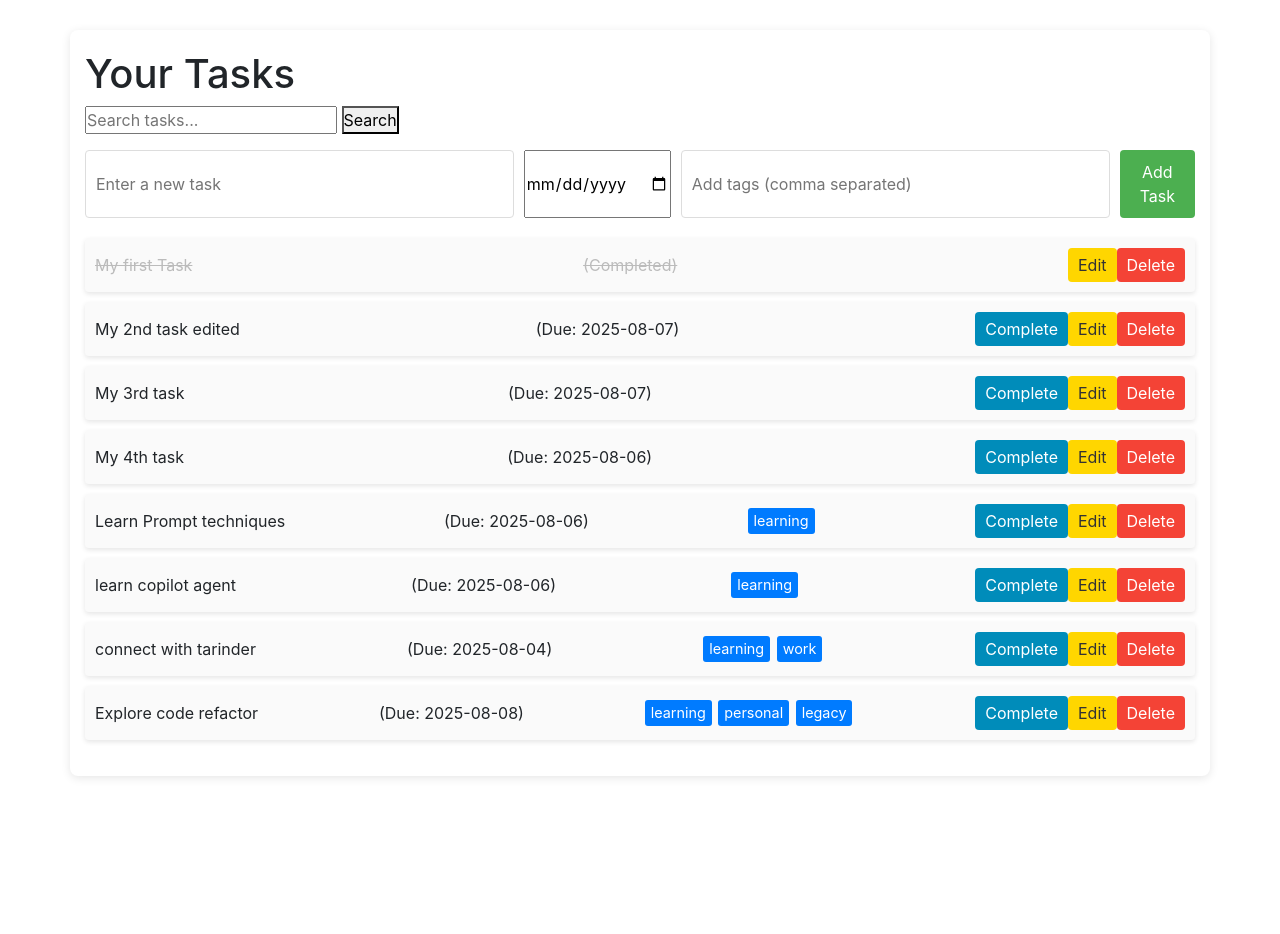
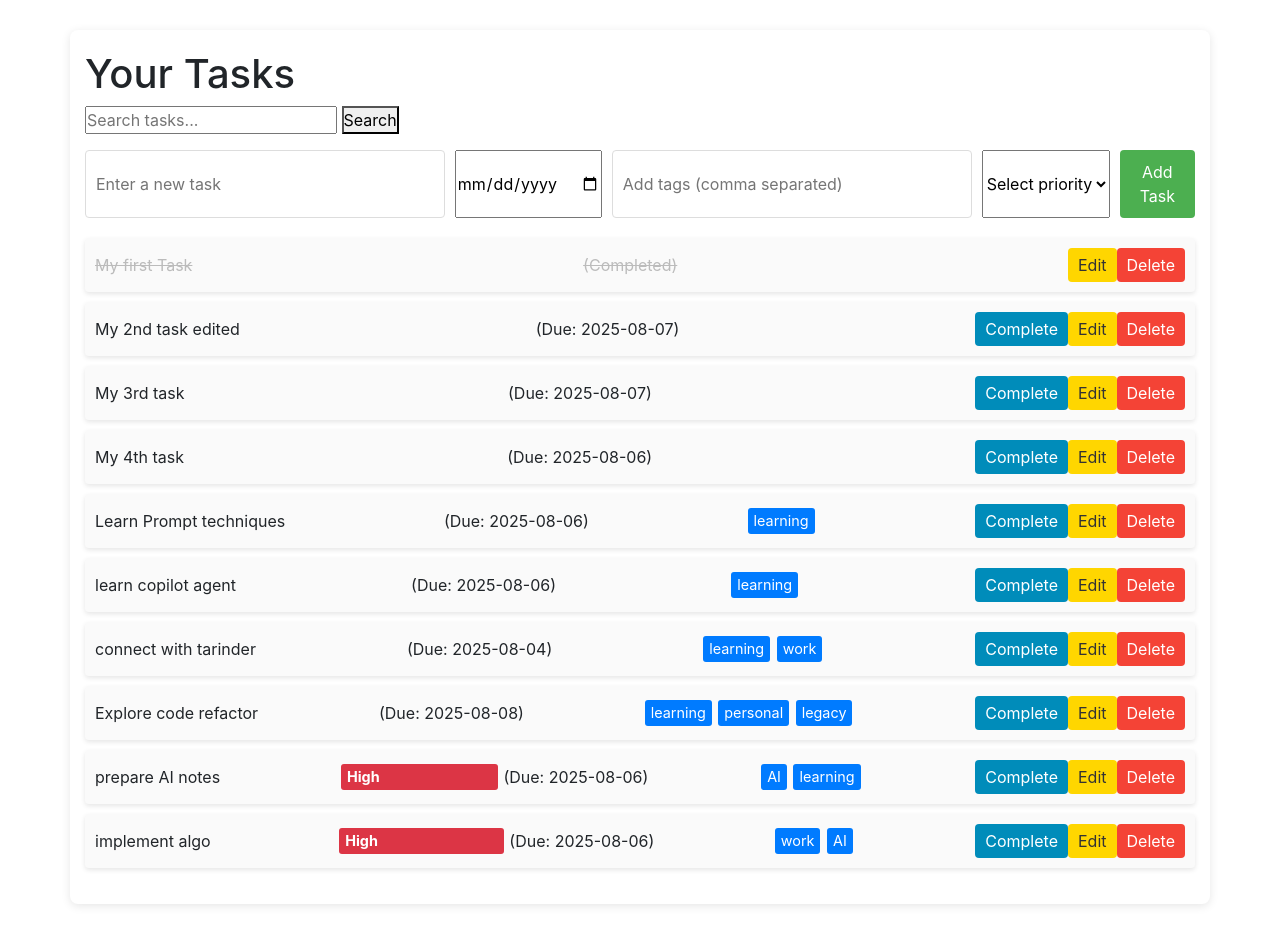
Before and after one commit to hitendrapal-gemini/copilot_demo_todo_app, a Flask app: page / in a window 1280 px wide. Shown: the part 52-986 px from the top of the page. Before the commit the page ends 830 px from the top, so only its background shows below. Run offline with Flask 3, Linux system fonts and the light colour scheme; a user stored in the database is signed in; some libraries are stand-ins or nearby versions.

Commit message:
add priority feature

```diff
--- a/db.json
+++ b/db.json
@@ -61,6 +61,28 @@
         "personal",
         "legacy"
       ]
+    },
+    {
+      "task_id": "TASK-6",
+      "task_name": "prepare AI notes",
+      "completed": false,
+      "due_date": "2025-08-06",
+      "tags": [
+        "AI",
+        "learning"
+      ],
+      "priority": "High"
+    },
+    {
+      "task_id": "TASK-7",
+      "task_name": "implement algo",
+      "completed": false,
+      "due_date": "2025-08-06",
+      "tags": [
+        "work",
+        "AI"
+      ],
+      "priority": "High"
     }
   ]
 }
--- a/static/style.css
+++ b/static/style.css
@@ -133,3 +133,25 @@ body {
     background-color: #f44336;
     color: white;
 }
+
+/* Priority label styling */
+.priority-label {
+    font-weight: bold;
+    padding: 2px 8px;
+    border-radius: 4px;
+    margin-left: 8px;
+    font-size: 0.95em;
+    display: inline-block;
+}
+.priority-low {
+    background-color: #28a745;
+    color: #fff;
+}
+.priority-medium {
+    background-color: #ffc107;
+    color: #212529;
+}
+.priority-high {
+    background-color: #dc3545;
+    color: #fff;
+}
--- a/tasks.py
+++ b/tasks.py
@@ -79,6 +79,7 @@ def add_task():
     due_date = request.form.get('due_date')
     tags_raw = request.form.get('tags', '')
     tags = [t.strip() for t in tags_raw.split(',') if t.strip()]
+    priority = request.form.get('priority', 'Low')
     if task_name:
         # Pass the current task dictionary to generate_task_id
         current_tasks = {"Items": task_db.list()}
@@ -89,6 +90,7 @@ def add_task():
             'completed': False,
             'due_date': due_date,
             'tags': tags,
+            'priority': priority,
         }
         task_db.save(task)
         flash('Task added successfully!', 'success')
@@ -133,8 +135,9 @@ def edit_task(task_id):
         new_due_date = request.form.get('due_date')
         tags_raw = request.form.get('tags', '')
         tags = [t.strip() for t in tags_raw.split(',') if t.strip()]
+        priority = request.form.get('priority', 'Low')
         if new_name:
-            task_db.update(task_id, {'task_name': new_name, 'due_date': new_due_date, 'tags': tags})
+            task_db.update(task_id, {'task_name': new_name, 'due_date': new_due_date, 'tags': tags, 'priority': priority})
             flash('Task updated successfully!', 'success')
             return redirect(url_for('tasks.home'))
     return render_template('edit_task.html', task=task)
--- a/templates/dashboard.html
+++ b/templates/dashboard.html
@@ -22,6 +22,22 @@
             margin-right: 2px;
             font-size: 0.9em;
             display: inline-block;
+        }
+        .priority-label {
+            padding: 2px 6px;
+            border-radius: 3px;
+            color: #fff;
+            font-size: 0.9em;
+            margin-right: 5px;
+        }
+        .priority-low {
+            background-color: #28a745;
+        }
+        .priority-medium {
+            background-color: #ffc107;
+        }
+        .priority-high {
+            background-color: #dc3545;
         }
     </style>
 </head>
@@ -60,6 +76,12 @@
             <input type="text" name="task_name" placeholder="Enter a new task" required>
             <input type="date" name="due_date" required id="due-date-input">
             <input type="text" name="tags" data-role="tagsinput" placeholder="Add tags (comma separated)">
+            <select name="priority" required>
+                <option value="" disabled selected>Select priority</option>
+                <option value="Low">Low</option>
+                <option value="Medium">Medium</option>
+                <option value="High">High</option>
+            </select>
             <button type="submit">Add Task</button>
         </form>
 
@@ -68,6 +90,9 @@
             {% for task in tasks %}
                 <li class="task-item {% if task['completed'] %}completed{% endif %}">
                     <span>{{ task['task_name'] }}</span>
+                    {% if task['priority'] %}
+                        <span class="priority-label priority-{{ task['priority']|lower }}">{{ task['priority'] }}</span>
+                    {% endif %}
                     {% if task['due_date'] %}
                         <span class="due-date"> (Due: {{ task['due_date'] }})</span>
                     {% endif %}
--- a/templates/edit_task.html
+++ b/templates/edit_task.html
@@ -26,6 +26,12 @@
             <input type="text" name="task_name" value="{{ task['task_name'] }}" required>
             <input type="date" name="due_date" value="{{ task['due_date'] }}" required id="edit-due-date-input">
             <input type="text" name="tags" data-role="tagsinput" placeholder="Add tags (comma separated)" value="{{ ','.join(task['tags']) if task['tags'] else '' }}">
+            <select name="priority" required>
+                <option value="" disabled>Select priority</option>
+                <option value="Low" {% if task['priority'] == 'Low' %}selected{% endif %}>Low</option>
+                <option value="Medium" {% if task['priority'] == 'Medium' %}selected{% endif %}>Medium</option>
+                <option value="High" {% if task['priority'] == 'High' %}selected{% endif %}>High</option>
+            </select>
             <button type="submit" class="edit-btn">Save Changes</button>
             <a href="{{ url_for('tasks.home') }}"><button type="button">Cancel</button></a>
         </form>
```
Also changed, not shown: doc/advance-prompting/5-multimodel.md (+12 -3 lines).
